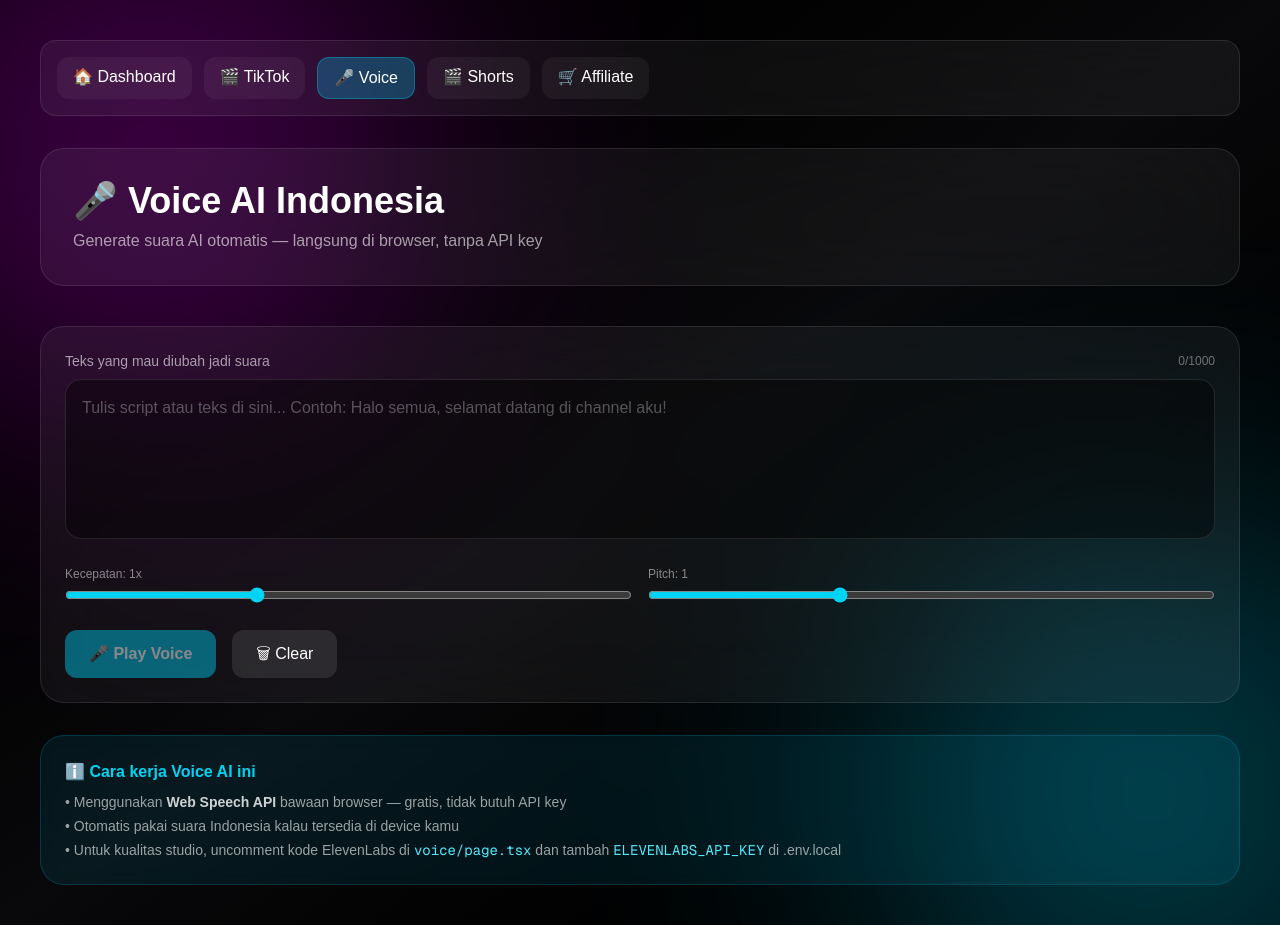
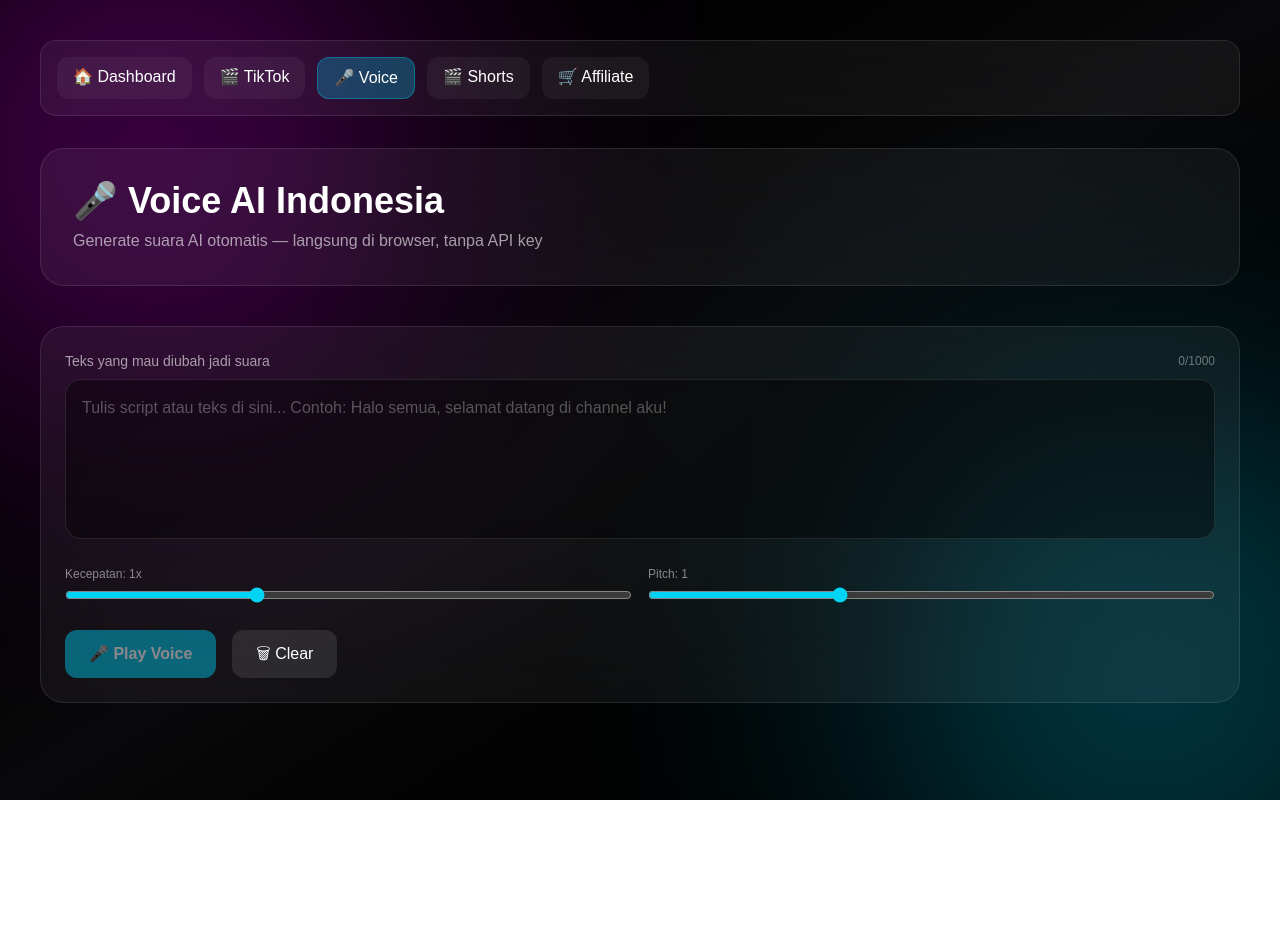
Before and after one commit to plasidius/ai-creator-baru, a Next.js app: page /voice in a window 1280 px wide. After the commit the page ends 800 px from the top, so only its background shows below. Built offline with nearby package versions, Linux system fonts and the light colour scheme.

Commit message:
remove voice info card

```diff
--- a/app/voice/page.tsx
+++ b/app/voice/page.tsx
@@ -197,17 +197,6 @@ export default function VoicePage() {
             </a>
           </div>
         )}
-
-        {/* INFO CARD */}
-        <div className="mt-8 p-6 rounded-3xl bg-cyan-500/10 border border-cyan-500/20 backdrop-blur">
-          <h3 className="text-cyan-400 font-bold mb-2">ℹ️ Cara kerja Voice AI ini</h3>
-          <ul className="text-white/60 text-sm space-y-1">
-            <li>• Menggunakan <strong className="text-white/80">Web Speech API</strong> bawaan browser — gratis, tidak butuh API key</li>
-            <li>• Otomatis pakai suara Indonesia kalau tersedia di device kamu</li>
-            <li>• Untuk kualitas studio, uncomment kode ElevenLabs di <code className="text-cyan-300">voice/page.tsx</code> dan tambah <code className="text-cyan-300">ELEVENLABS_API_KEY</code> di .env.local</li>
-          </ul>
-        </div>
-
       </div>
     </main>
   );
```
